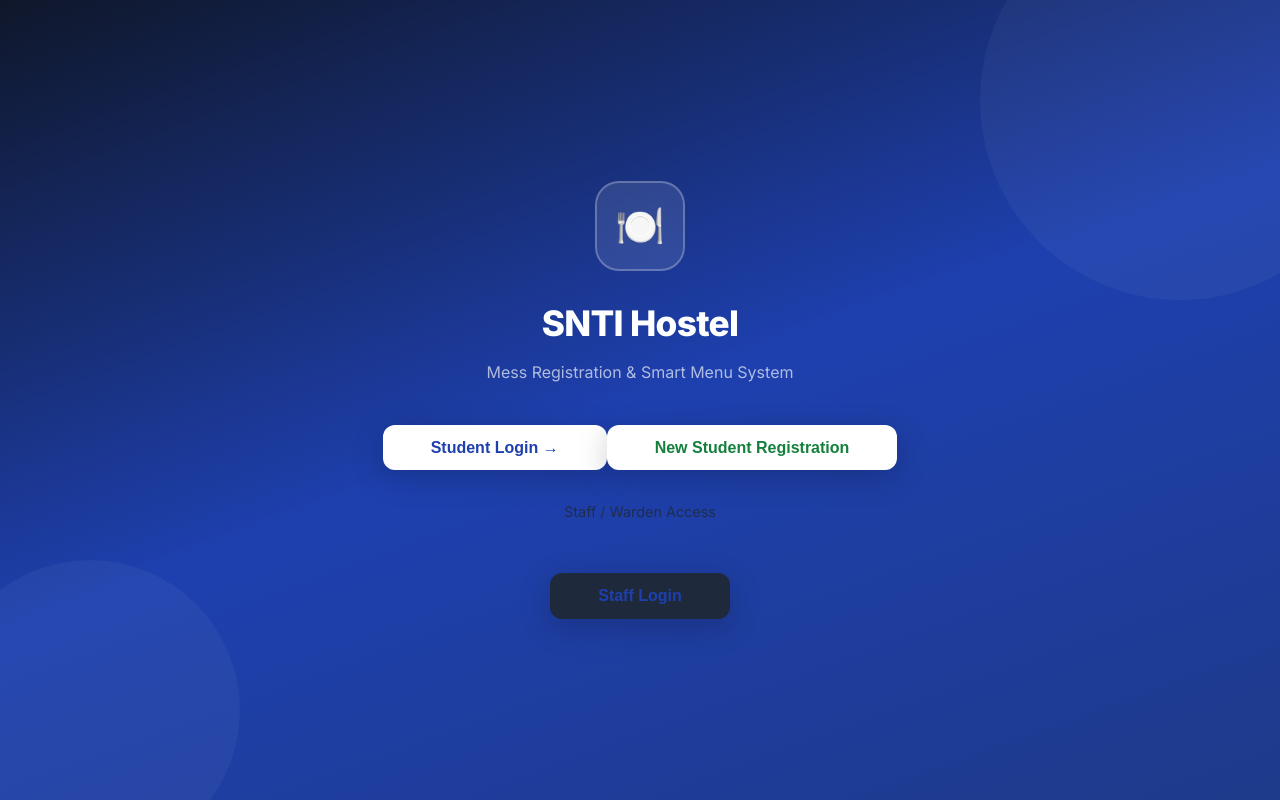
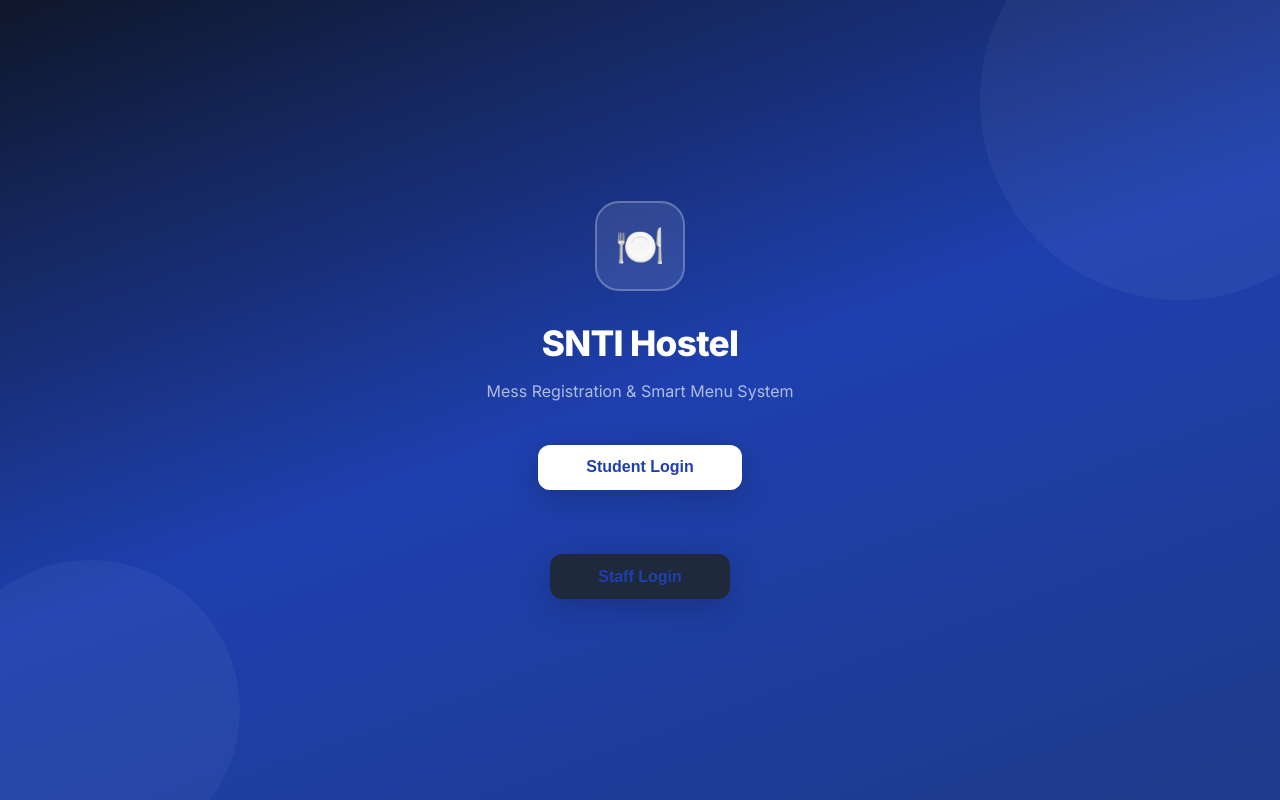
Before and after one commit to kayy0y/Snti-hostel-management, a React (Create React App) app in the folder frontend/: page / in a window 1280 px wide. Built offline with nearby package versions, Linux system fonts and the light colour scheme; no server answers.

Commit message:
Update WelcomePage.js

```diff
--- a/frontend/src/pages/auth/WelcomePage.js
+++ b/frontend/src/pages/auth/WelcomePage.js
@@ -46,34 +46,11 @@ export default function WelcomePage() {
           className="welcome-next"
           onClick={() => navigate('/login')}
         >
-          Student Login →
-        </button>
-
-        {/* Register */}
-        <button
-          className="welcome-next"
-          style={{
-            marginTop: '12px',
-            background: '#ffffff',
-            color: '#15803d'
-          }}
-          onClick={() => navigate('/register')}
-        >
-          New Student Registration
+          Student Login
         </button>
 
         {/* Staff Login */}
-        <div style={{ marginTop: '30px' }}>
-          <p
-            style={{
-              fontSize: '.9rem',
-              opacity: .8,
-              marginBottom: '10px'
-            }}
-          >
-            Staff / Warden Access
-          </p>
-
+        <div style={{ marginTop: '24px' }}>
           <button
             className="welcome-next"
             style={{
```
